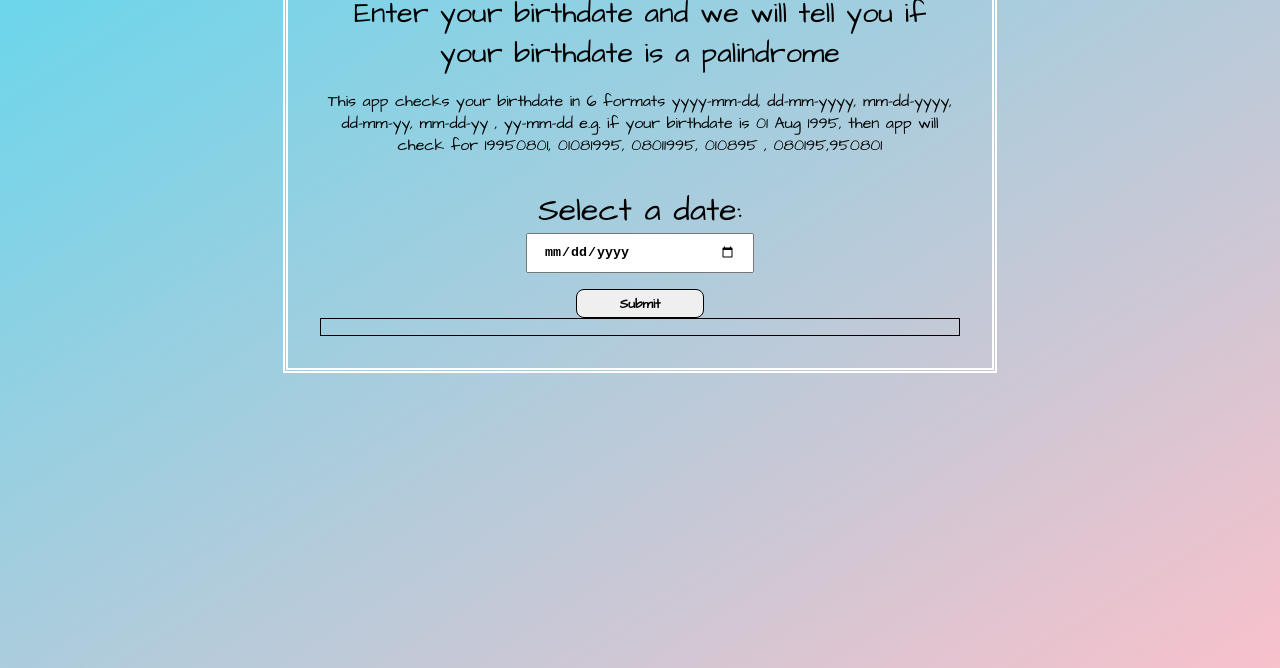
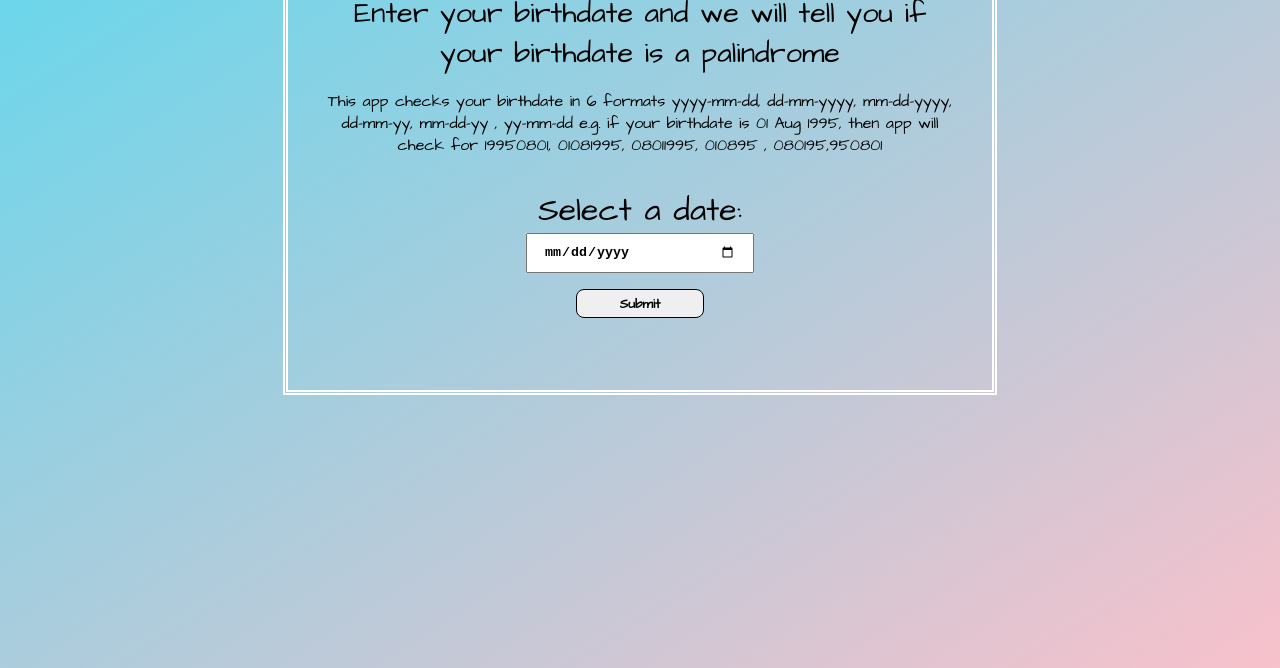
Before and after one commit to poornima-alugubelly/BirthdayPalindrome, a plain HTML site: page index.html in a window 1280 px wide. Shown: the part 145-813 px from the top of the page. Drawn offline with Linux system fonts and the light colour scheme.

Commit message:
style: removed output border

```diff
--- a/styles.css
+++ b/styles.css
@@ -72,11 +72,10 @@ input {
 }
 
 #output {
-	/* margin-top: 1.5rem; */
+	margin-top: 1.5rem;
 	padding: 0.5rem;
 	font-size: 1.5rem;
 	font-weight: bold;
-	border: 0.1rem solid black;
 }
 
 #image {
```
